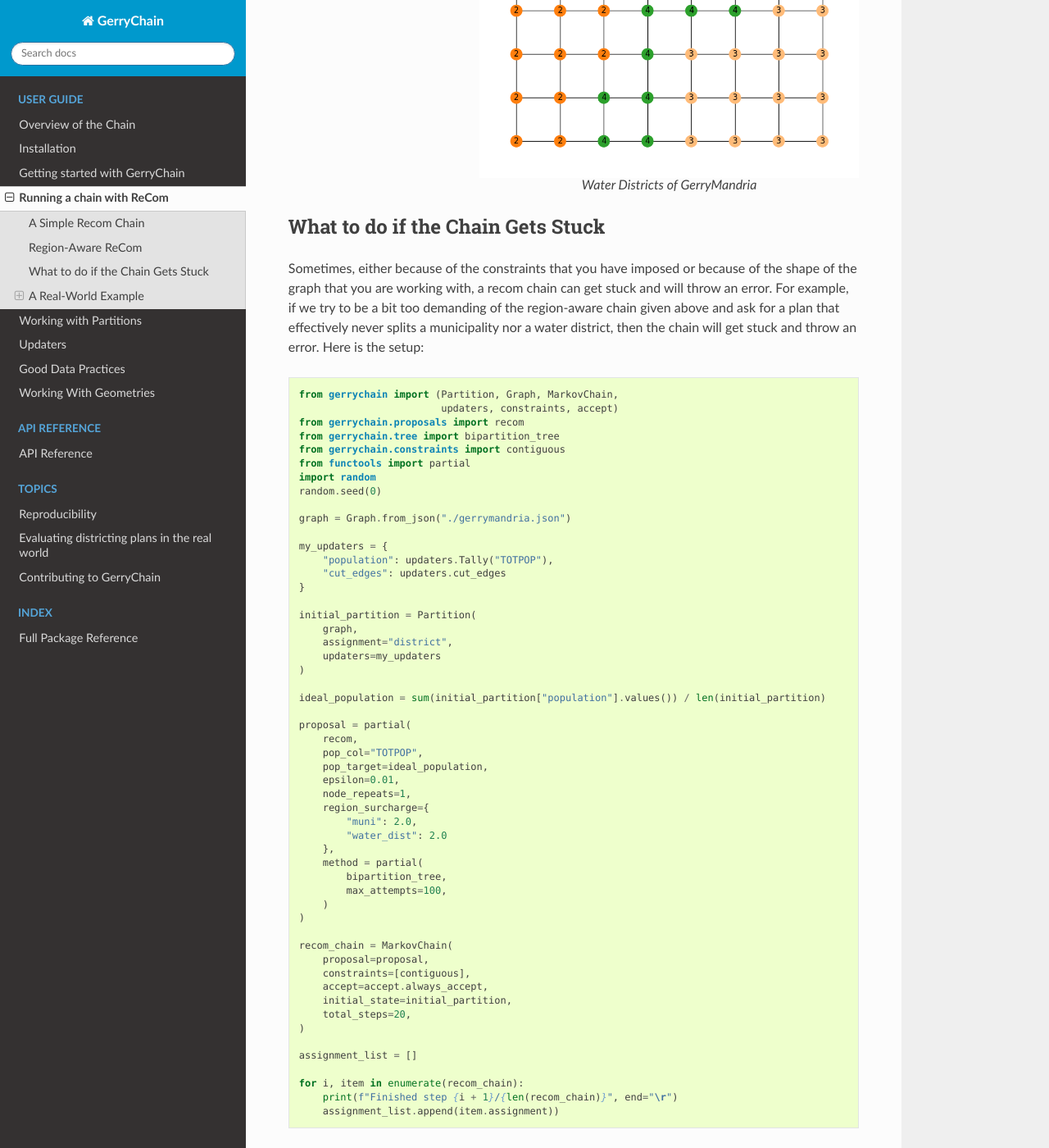
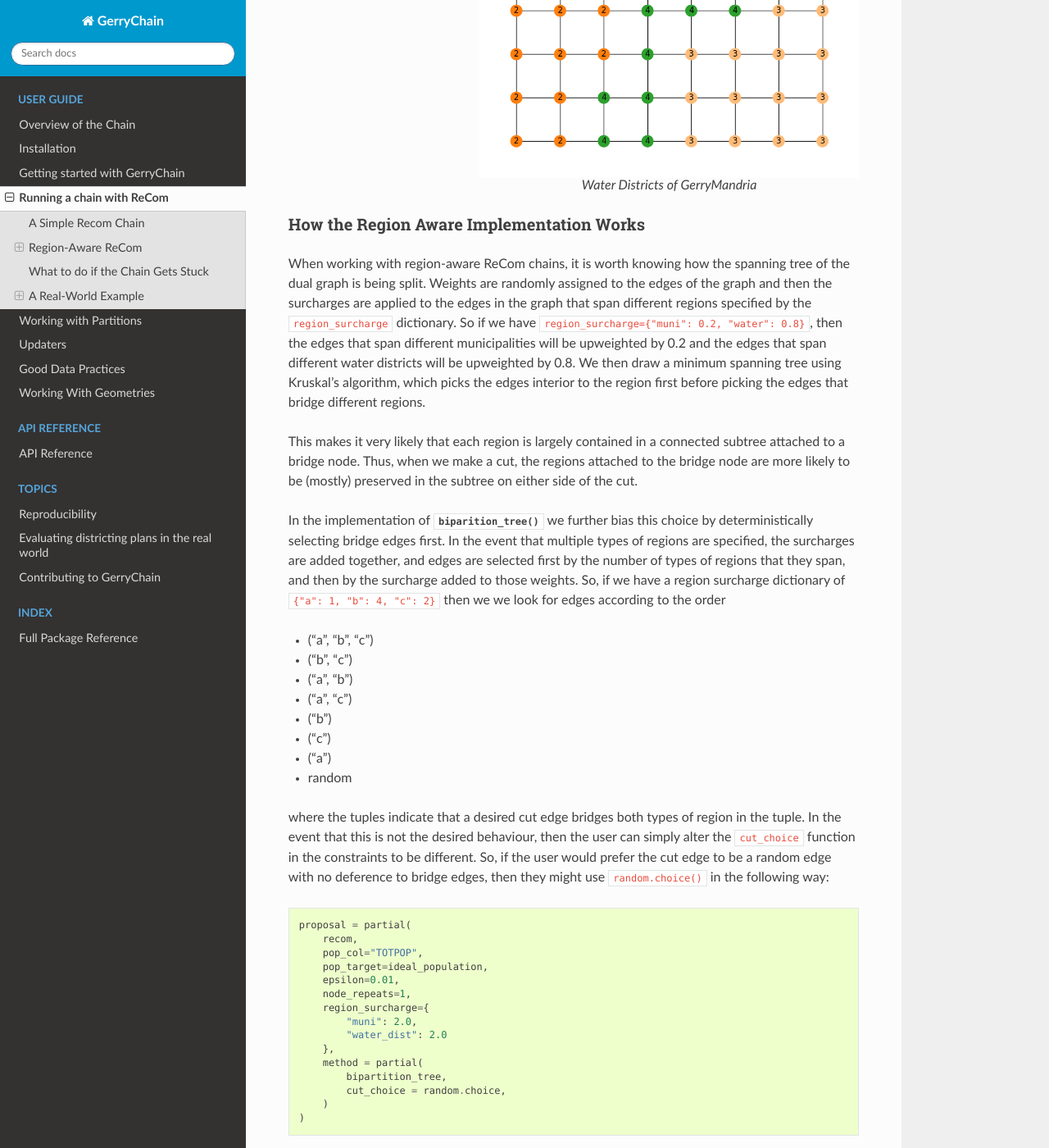
Before and after one commit to mggg/GerryChain, a Sphinx documentation site: the page built from docs/user/recom.rst, in a window 1280 px wide and 1400 px high, scrolled down 7373 px. Shown: the whole window at 82% size. Built offline with Sphinx 7.4.7 and the Read the Docs theme 2.0.0, drawn with Linux system fonts in a browser that asks for light colours; some of the changed text lies outside the part shown.

Commit message:
Fix Chris comments and docs

```diff
--- a/docs/user/recom.rst
+++ b/docs/user/recom.rst
@@ -267,6 +267,67 @@
    </div>
 
 
+How the Region Aware Implementation Works
+-----------------------------------------
+
+When working with region-aware ReCom chains, it is worth knowing how the spanning tree
+of the dual graph is being split. Weights are randomly assigned to the edges of the graph
+and then the surcharges are applied to the edges in the graph that span different regions
+specified by the ``region_surcharge`` dictionary. So if we have
+``region_surcharge={"muni": 0.2, "water": 0.8}``, then the edges that span different
+municipalities will be upweighted by 0.2 and the edges that span different water districts
+will be upweighted by 0.8. We then draw a minimum spanning tree using Kruskal's algorithm,
+which picks the edges interior to the region first before picking the edges that bridge
+different regions.
+
+This makes it very likely that each region is largely contained in a connected subtree
+attached to a bridge node. Thus, when we make a cut, the regions attached to the
+bridge node are more likely to be (mostly) preserved in the subtree on either side
+of the cut.
+
+In the implementation of :meth:`~gerrychain.tree.biparition_tree` we further bias this
+choice by deterministically selecting bridge edges first. In the event that multiple
+types of regions are specified, the surcharges are added together, and edges are selected
+first by the number of types of regions that they span, and then by the surcharge added to
+those weights. So, if we have a region surcharge dictionary of ``{"a": 1, "b": 4, "c": 2}``
+then we we look for edges according to the order
+
+- ("a", "b", "c")
+- ("b", "c")
+- ("a", "b")
+- ("a", "c")
+- ("b")
+- ("c")
+- ("a")
+- random
+
+where the tuples indicate that a desired cut edge bridges both types of region in
+the tuple. In the event that this is not the desired behaviour, then the user can simply
+alter the ``cut_choice`` function in the constraints to be different. So, if the user
+would prefer the cut edge to be a random edge with no deference to bridge edges,
+then they might use ``random.choice()`` in the following way:
+
+.. code-block:: python
+
+    proposal = partial(
+        recom,
+        pop_col="TOTPOP",
+        pop_target=ideal_population,
+        epsilon=0.01,
+        node_repeats=1,
+        region_surcharge={
+            "muni": 2.0,
+            "water_dist": 2.0
+        },
+        method = partial(
+            bipartition_tree,
+            cut_choice = random.choice,
+        )
+    )
+
+**Note**: When ``region_surcharge`` is not specified, ``bipartition_tree`` will behave as if
+``cut_choice`` is set to ``random.choice``.
+
 
 .. .. attention::
 
```
Also changed, not shown: other parts of docs/user/recom.rst (+2 -2 lines), docs/user/images/gerrymandria_region_ensamble.gif, docs/user/images/gerrymandria_water_and_muni_aware.png, docs/user/images/gerrymandria_water_muni_ensamble.gif, 3 other files.
